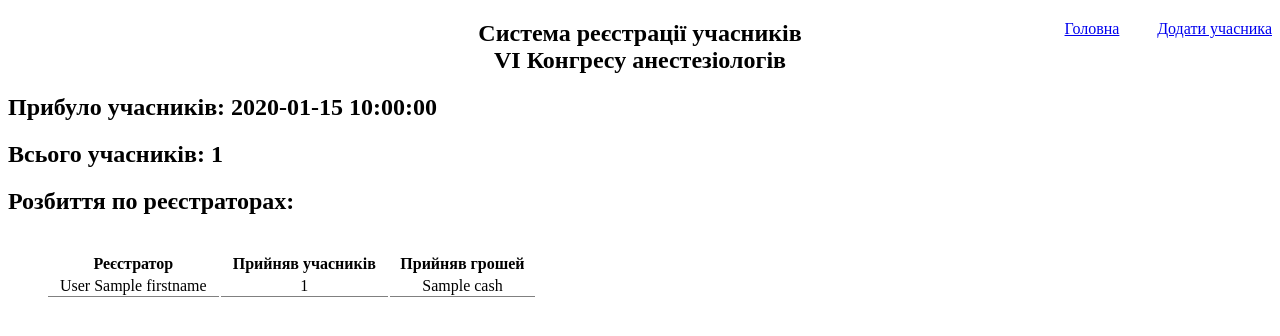
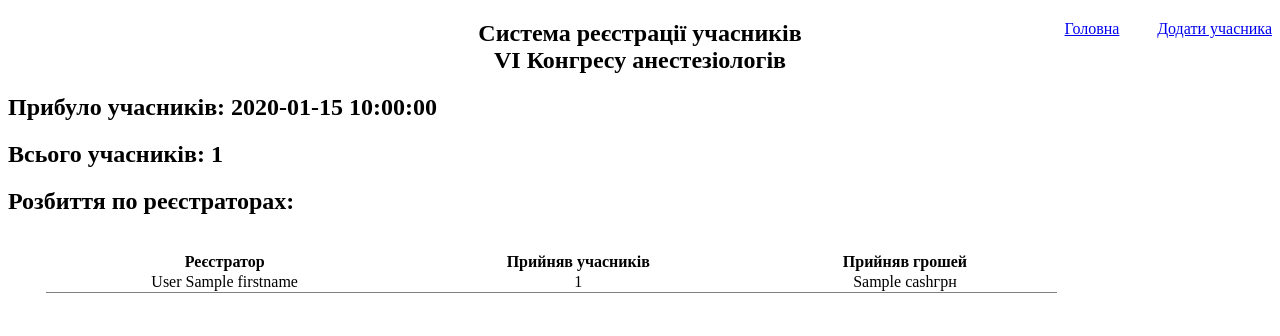
Before and after one commit to orestv/congress_attendees, a Flask app: template templates/report.html in a window 1280 px wide. Shown: the top 336 px of the page. Run offline with Flask 2, Linux system fonts and the light colour scheme; the template is opened without the code that fills it: most values are stand-ins (such as "Sample title", 1, 10 or a date in 2020); parts of the project's set-up code (start-up, migrations or seed data) failed here and were passed over.

Commit message:
Visual fixes

```diff
--- a/static/report.css
+++ b/static/report.css
@@ -1,6 +1,7 @@
 .dashboardTable {
 	width: 13cm;
 	margin: 1cm;
+	border-collapse: collapse;
 }
 
 .dashboardTable td {
--- a/templates/attendee.html
+++ b/templates/attendee.html
@@ -114,7 +114,7 @@
 					</td>
 					<td style="text-align: right">
 						<h2>
-							<span id="spTotalPrice"></span> грн
+							<span id="spTotalPrice"></span>грн
 						</h2>
 					</td>
 				</tr>
--- a/templates/report.html
+++ b/templates/report.html
@@ -13,7 +13,7 @@
     <h2>Прибуло учасників: {{ registered_attendee_count }} </h2>
     <h2>Всього учасників: {{ total_attendee_count }}</h2>
     <h2>Розбиття по реєстраторах:</h2>
-    <table class="dashboardTable">
+    <table class="dashboardTable" style="width: 80%">
         <thead>
             <tr>
                 <th>Реєстратор</th>
@@ -32,7 +32,7 @@
                     </td>
                     <td>
                         {% if r.cash %}
-                            {{ r.cash }}
+                            {{ r.cash }}грн
                         {% endif %}
                     </td>
                 </tr>
```
